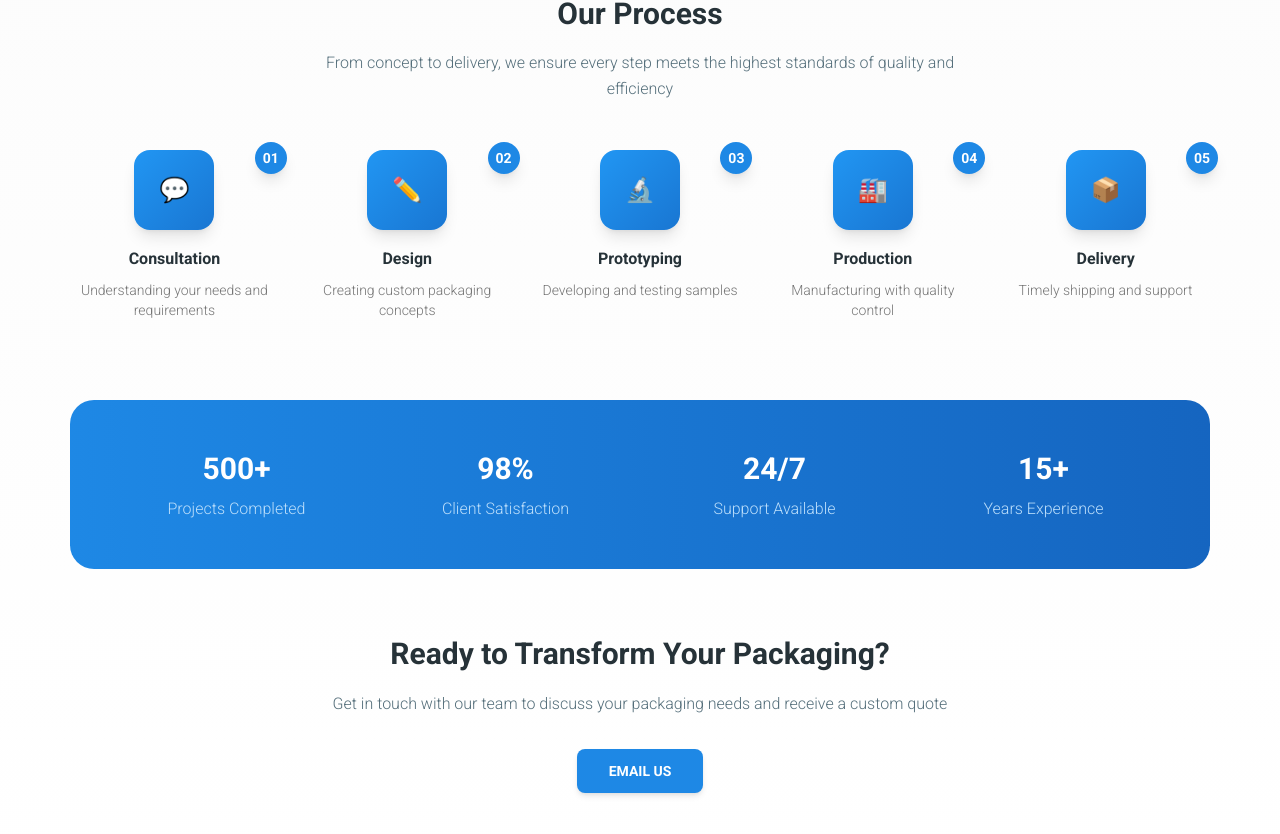
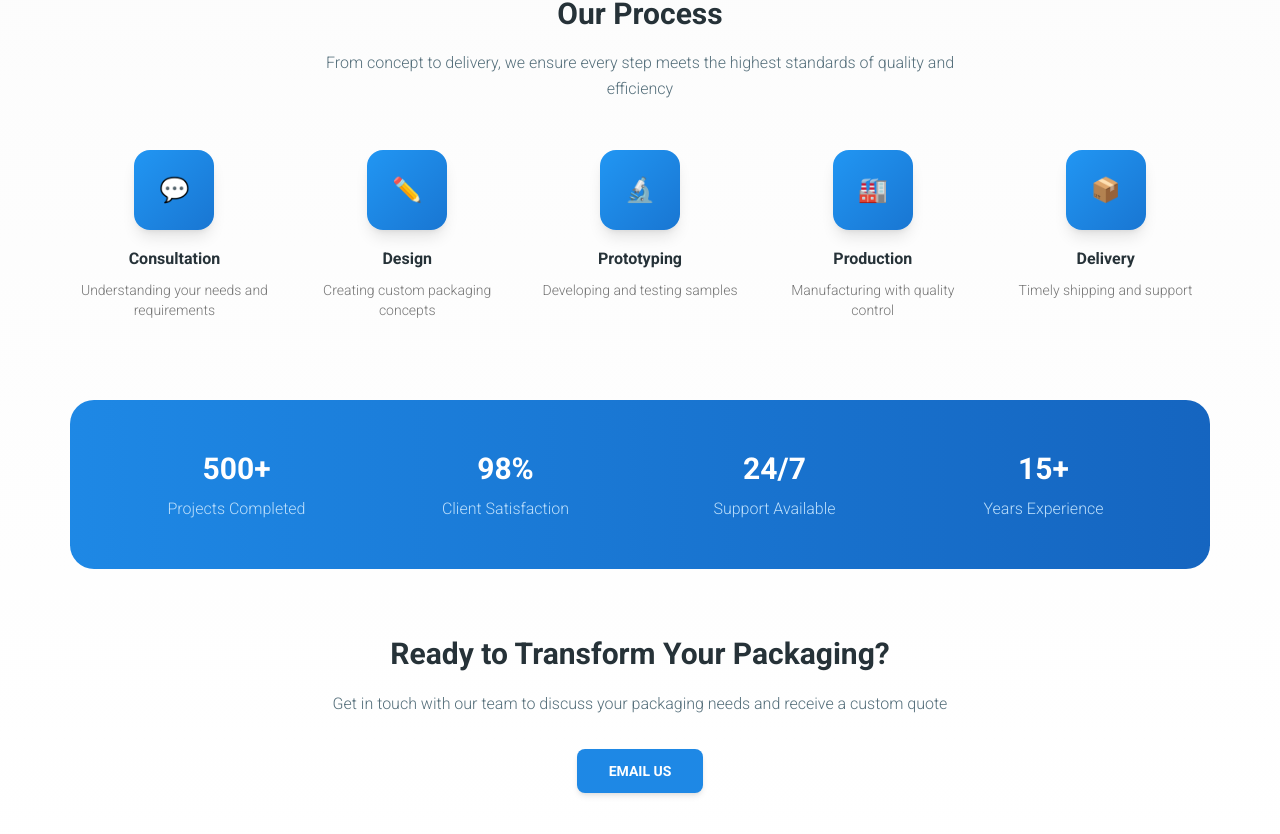
Before and after one commit to anumraza/KH-Shams-Entp, a React (Vite) app: page /#/home in a window 1280 px wide. Shown: the part 4150-4984 px from the top of the page. Built offline with nearby package versions, Linux system fonts and the light colour scheme.

Commit message:
numbers removed

```diff
--- a/src/pages/home.jsx
+++ b/src/pages/home.jsx
@@ -700,9 +700,7 @@ export function Home() {
                     <div className="w-20 h-20 mx-auto bg-gradient-to-br from-blue-500 to-blue-700 rounded-2xl flex items-center justify-center text-white text-2xl shadow-lg group-hover:scale-110 transition-transform duration-300">
                       {process.icon}
                     </div>
-                    <div className="absolute -top-2 -right-2 w-8 h-8 bg-blue-600 text-white rounded-full flex items-center justify-center text-sm font-bold shadow-lg">
-                      {process.step}
-                    </div>
+
                   </div>
                   <Typography variant="h6" color="blue-gray" className="mb-2 font-semibold">
                     {process.title}
```
